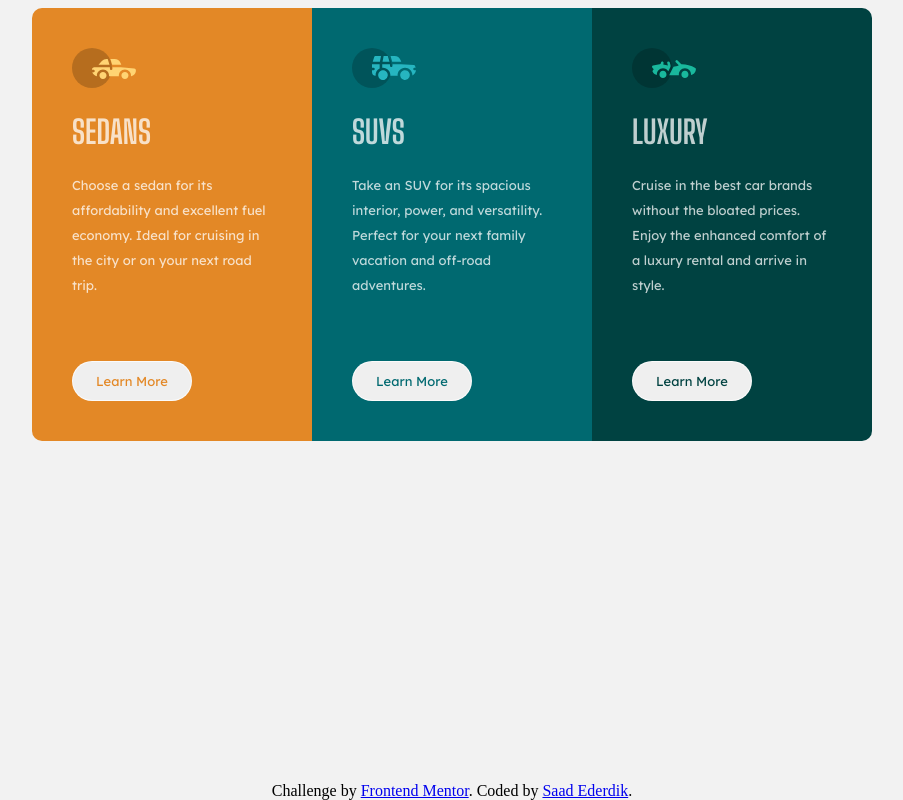
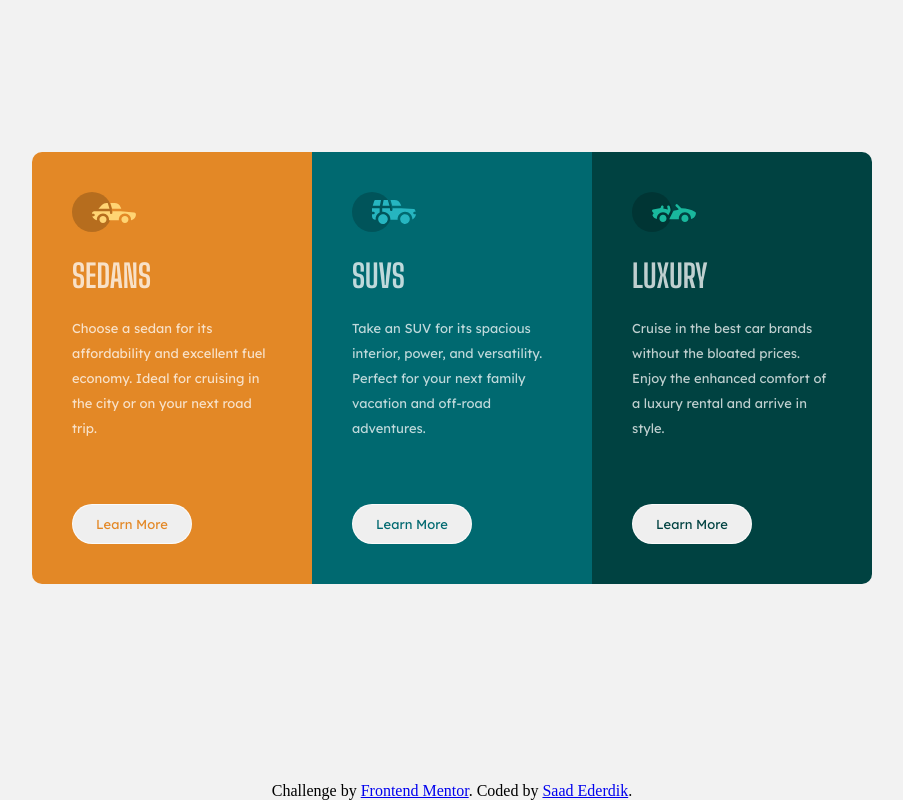
Before and after one commit to MisMagJr/column-preview-card-component, a plain HTML site: page index.html in a window 1280 px wide. Shown: the whole page, without its empty margins (188-1091 px from the left). Drawn offline with Linux system fonts and the light colour scheme.

Commit message:
Centered vertically.

```diff
--- a/index.html
+++ b/index.html
@@ -12,7 +12,7 @@
   <link rel="stylesheet" href="./styles.css"/>
 </head>
 <body>
-
+  <div class="wrapper">
     <div class="container">
       <div class="card sedans">
         <img class="card-image" src="" alt="Sedans" srcset="./images/icon-sedans.svg"/>
@@ -42,10 +42,10 @@
         <button type="button" class="card-action">Learn More</button>
       </div>
     </div>
-
     <div class="attribution">
       Challenge by <a href="https://www.frontendmentor.io?ref=challenge" target="_blank">Frontend Mentor</a>.
       Coded by <a href="www.instagram.com/MisMagJr">Saad Ederdik</a>.
     </div>
+  </div>
 </body>
 </html>
--- a/styles.css
+++ b/styles.css
@@ -1,5 +1,13 @@
 @import url("https://fonts.googleapis.com/css2?family=Lexend+Deca&display=swap");
 @import url("https://fonts.googleapis.com/css2?family=Big+Shoulders+Display:wght@700&display=swap");
+
+.wrapper {
+  width: 100%;
+  min-height: 90vh;
+  display: flex;
+  justify-content: center;
+  align-items: center;
+}
 
 body {
   background-color: hsl(0, 0%, 95%);
```
Lines whose indentation alone changed are shown as unchanged.
